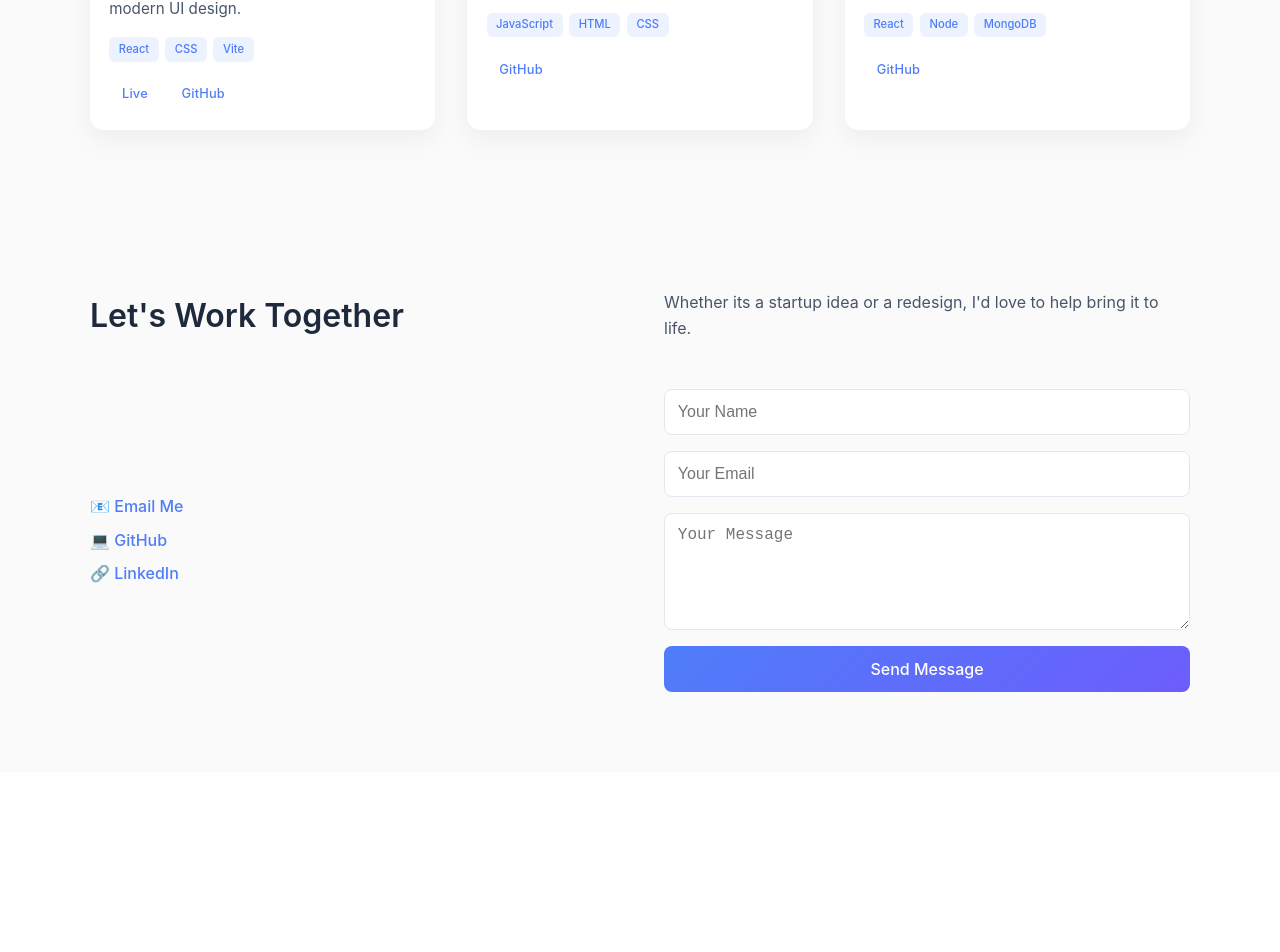
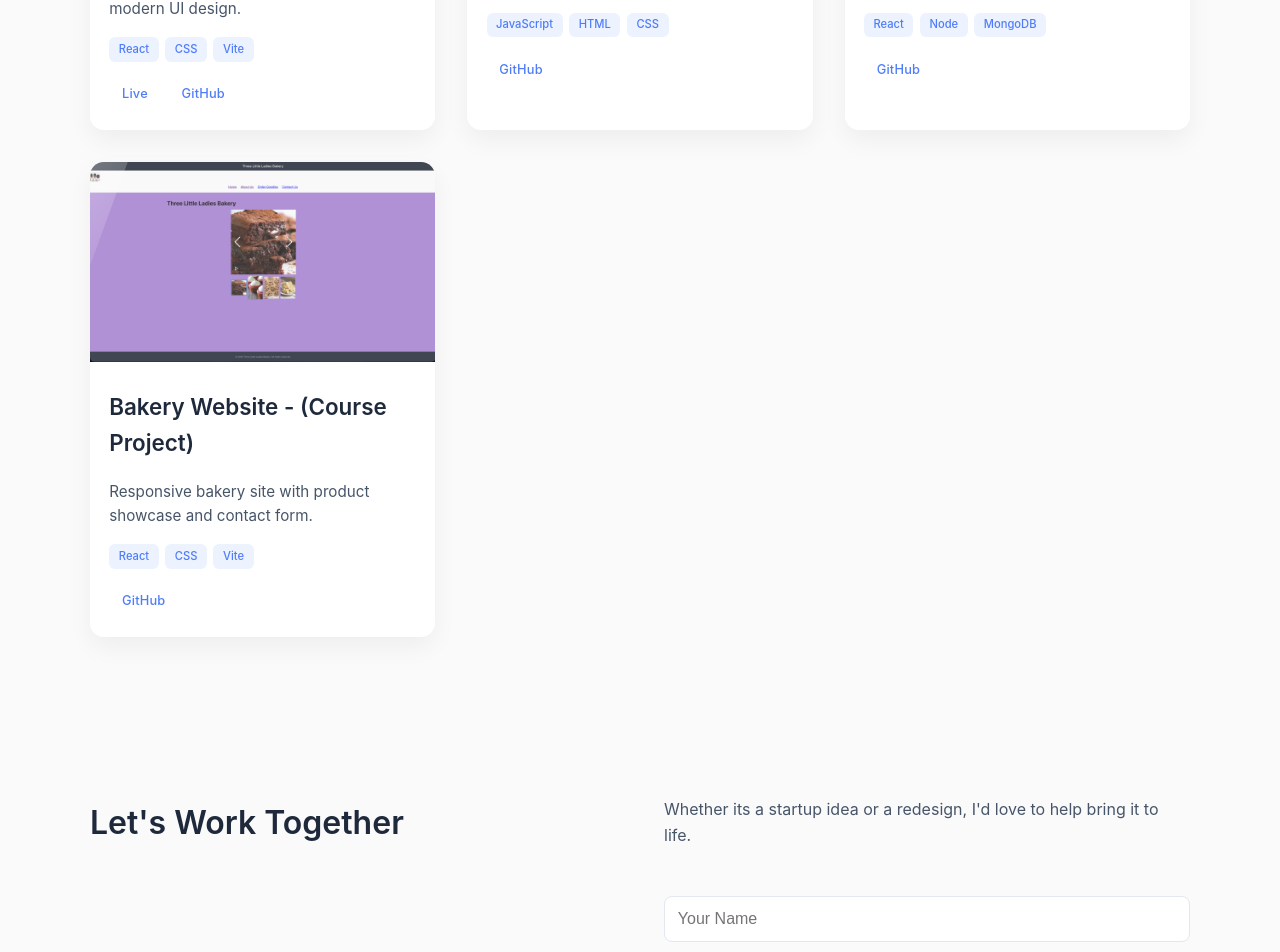
Before and after one commit to WoodenKhrystyn-FS/my-portfolio, a React (Vite) app: page / in a window 1280 px wide. Shown: the part 2302-3254 px from the top of the page. Before the commit the page ends 3074 px from the top, so only its background shows below. Built offline with nearby package versions, Linux system fonts and the light colour scheme.

Commit message:
feat: add project to project card

```diff
--- a/src/Components/Projects.jsx
+++ b/src/Components/Projects.jsx
@@ -2,6 +2,7 @@ import React from "react";
 import img1 from "../assets/portfolio-screenshot.png";
 import img2 from "../assets/snake.png";
 import img3 from "../assets/nails.png";
+import img4 from "../assets/TLLBscreenshot.png";
 import "./Projects.css";
 
 const projectList = [
@@ -32,6 +33,15 @@ const projectList = [
     image: img3,
     github: "https://github.com/...",
   },
+  {
+    id: "tllb",
+    title: "Bakery Website - (Course Project)",
+    description:
+      "Responsive bakery site with product showcase and contact form.",
+    tech: ["React", "CSS", "Vite"],
+    image: img4,
+    github: "https://github.com/WoodenKhrystyn-FS/nessies-app",
+  },
 ];
 
 function Projects() {
@@ -61,7 +71,12 @@ function Projects() {
                     Live
                   </a>
                 )}
-                <a href={project.github} target="_blank" rel="noopener noreferrer" className="btn btn-secondary">
+                <a
+                  href={project.github}
+                  target="_blank"
+                  rel="noopener noreferrer"
+                  className="btn btn-secondary"
+                >
                   GitHub
                 </a>
               </div>
```
Also changed, not shown: src/assets/TLLBscreenshot.png (added).
